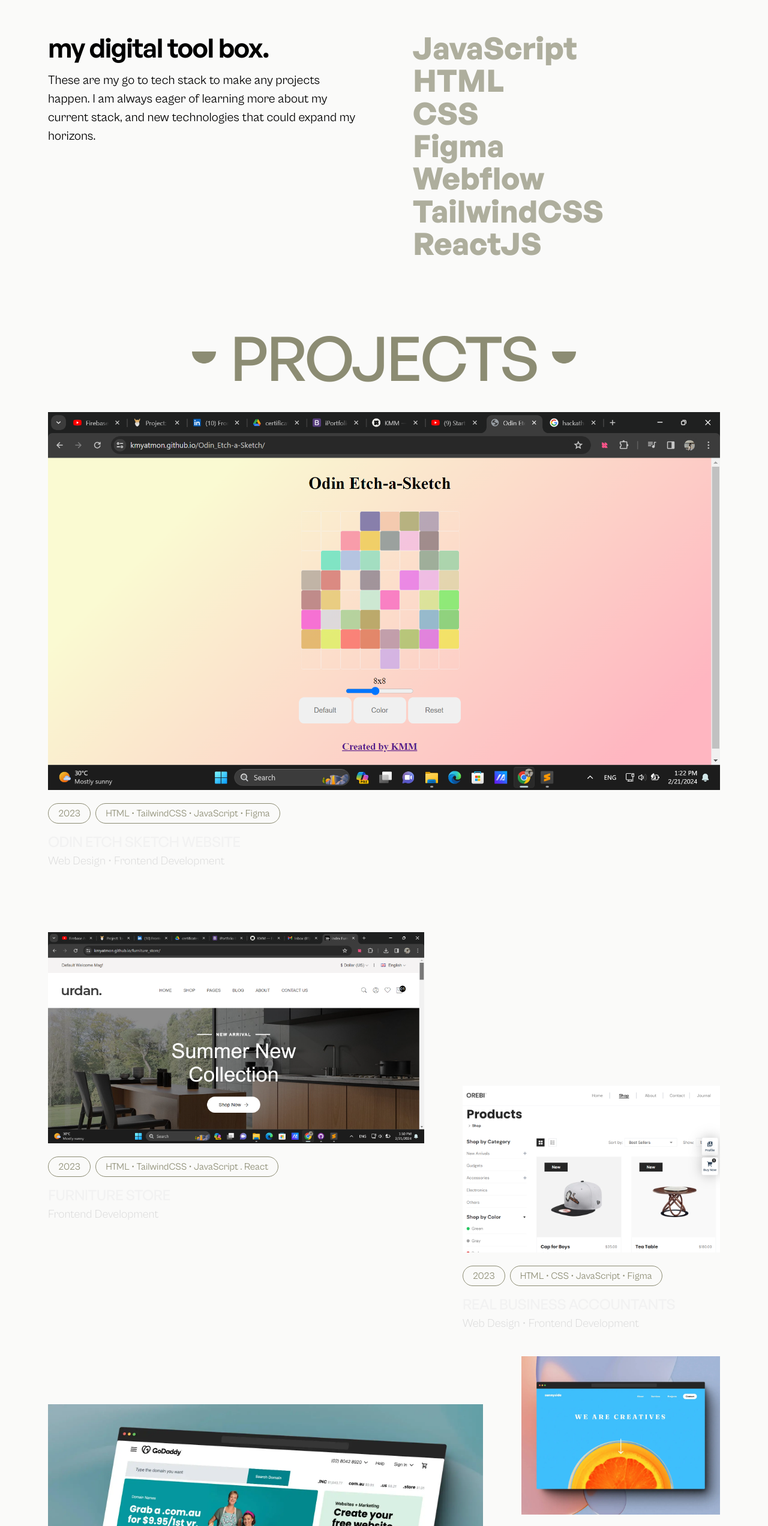
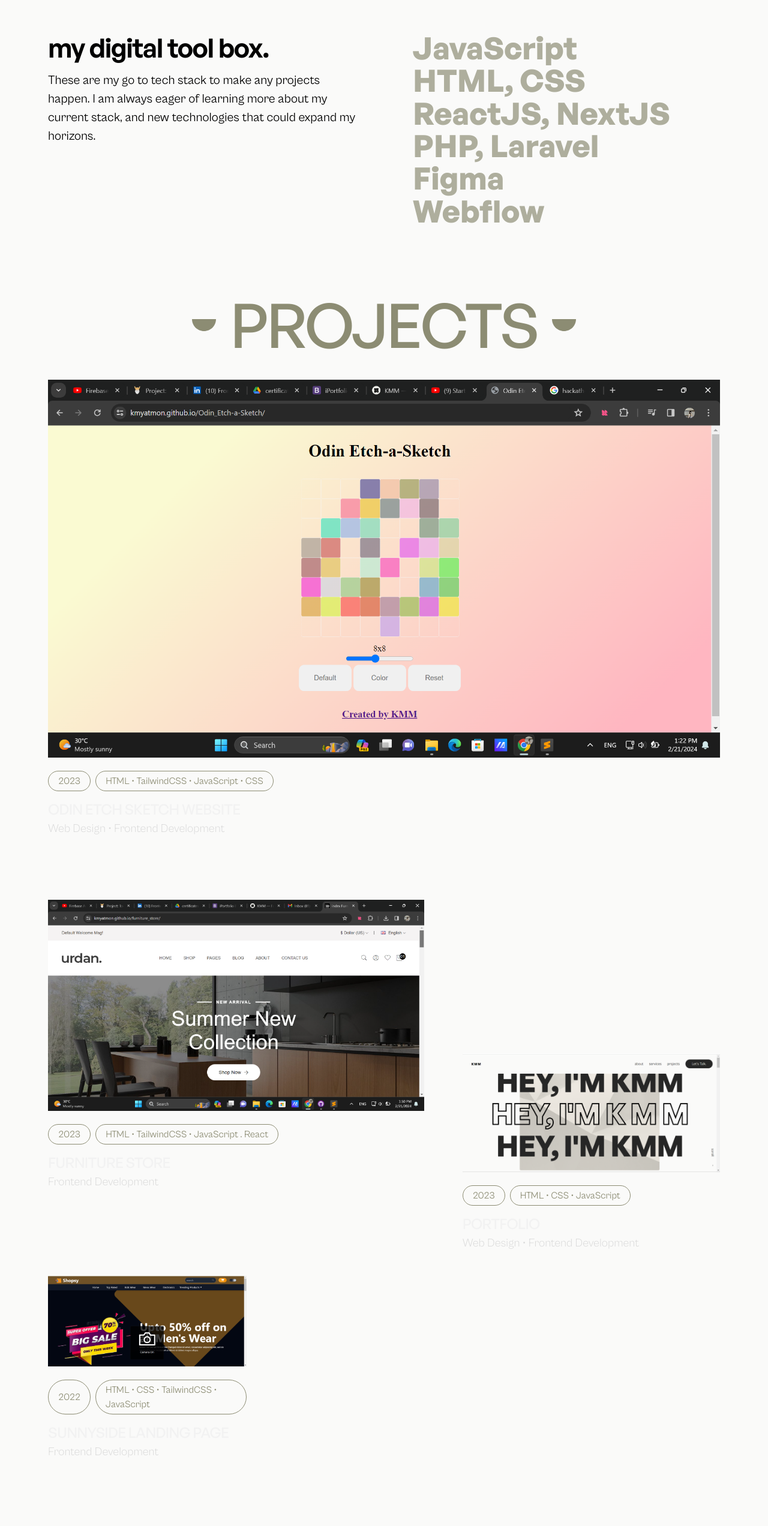
Before and after one commit to KMyatMon/portfolio-main-reactjs, a React (Vite) app: page / in a window 1280 px wide. Shown: the part 2902-5446 px from the top of the page at 60% size. Built offline with nearby package versions, Linux system fonts and the light colour scheme.

Commit message:
some changes on project update

```diff
--- a/src/components/homepage/Services.jsx
+++ b/src/components/homepage/Services.jsx
@@ -12,12 +12,11 @@ export default function Services() {
 
   const toolBoxItems = [
     "JavaScript",
-    "HTML",
-    "CSS",
+    "HTML, CSS",
+    "ReactJS, NextJS",
+    "PHP, Laravel",
     "Figma",
     "Webflow",
-    "TailwindCSS",
-    "ReactJS",
   ];
 
   return (
--- a/src/components/homepage/Works.jsx
+++ b/src/components/homepage/Works.jsx
@@ -1,8 +1,8 @@
 import ibgroup from '/src/assets/images/odin-statch.png';
 import memento from '/src/assets/images/urdan.png';
-import acc from '/src/assets/images/orebi.png';
-import daddy from '/src/assets/images/godaddy-desktop.webp';
-import sunnyside from '/src/assets/images/sunnyside-desktop.webp';
+// import acc from '/src/assets/images/orebi.png';
+import daddy from '/src/assets/images/port.png';
+import sunnyside from '/src/assets/images/sale.png';
 import Projects from "../ui/Projects";
 import Heading from "../ui/Heading";
 
@@ -24,7 +24,7 @@ export default function Works({ forwardedRef }) {
             name="Odin Etch Sketch Website"
             type="Web Design • Frontend Development"
             year="2023"
-            tools="HTML • TailwindCSS • JavaScript • Figma"
+            tools="HTML • TailwindCSS • JavaScript • CSS"
 
           />
         </div>
@@ -42,35 +42,35 @@ export default function Works({ forwardedRef }) {
         </div>
         <div className="col-span-1 pt-0 md:col-span-5 md:pt-80">
           <Projects
-            link="https://realbusinessaccountants.netlify.app"
-            img={acc}
-            alt="real business accountant project mockup"
-            name="real business accountants"
+            link="https://magenta-shortbread-3eeb76.netlify.app/"
+            img={daddy}
+            alt="Portfolio"
+            name="Portfolio"
             type="Web Design • Frontend Development"
             year="2023"
-            tools="HTML • CSS • JavaScript • Figma"
+            tools="HTML • CSS • JavaScript "
           />
         </div>
-        <div className="col-span-1 h-fit pt-0 md:col-span-8 md:pt-20">
+        {/* <div className="col-span-1 h-fit pt-0 md:col-span-8 md:pt-20">
           <Projects
             link="https://godaddyuiclone.netlify.app"
-            img={daddy}
+            img={acc}
             alt="godaddy clone page mockup"
             name="GODADDY LANDING PAGE CLONE"
             type="Frontend Development"
             year="2023"
             tools="HTML • TailwindCSS • JavaScript"
           />
-        </div>
+        </div> */}
         <div className="col-span-1 h-fit md:col-span-4">
         <Projects
-            link="https://sunnysidechallenge.netlify.app"
+            link="https://shopify-reactvite.vercel.app/"
             img={sunnyside}
             alt="sunnyside project mockup"
             name="SUNNYSIDE LANDING PAGE"
             type="Frontend Development"
             year="2022"
-            tools="HTML • TailwindCSS • JavaScript"
+            tools="HTML • CSS • TailwindCSS • JavaScript"
           />
 
         </div>
```
Also changed, not shown: src/assets/images/port.png (added), src/assets/images/sale.png (added).
